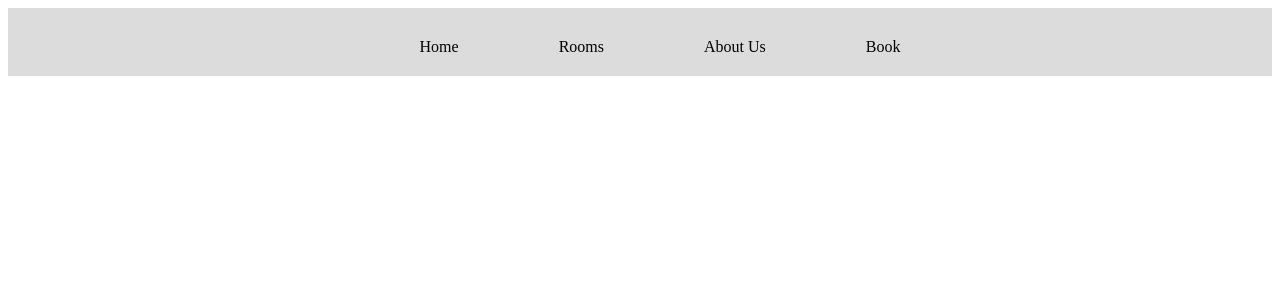
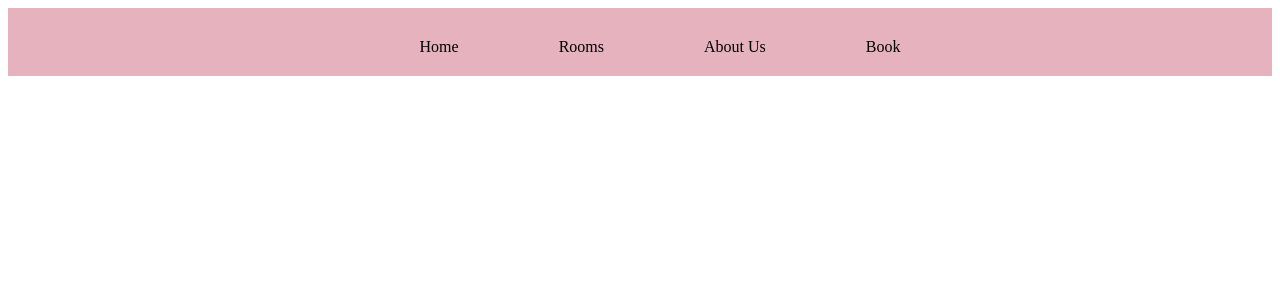
Before and after one commit to irairav2/final-project-1stSem, an Angular app: page / in a window 1280 px wide. Shown: the top 300 px of the page. Built offline with nearby package versions, Linux system fonts and the light colour scheme.

Commit message:
Changed header color

```diff
--- a/src/app/uni-header/uni-header.component.css
+++ b/src/app/uni-header/uni-header.component.css
@@ -7,7 +7,7 @@
 .nav-container {
     width: 100%;
     height: 100%;
-    background-color: gainsboro;
+    background-color:#e5b2bd;
     overflow: hidden;
 }
 .nav-bar{
```
